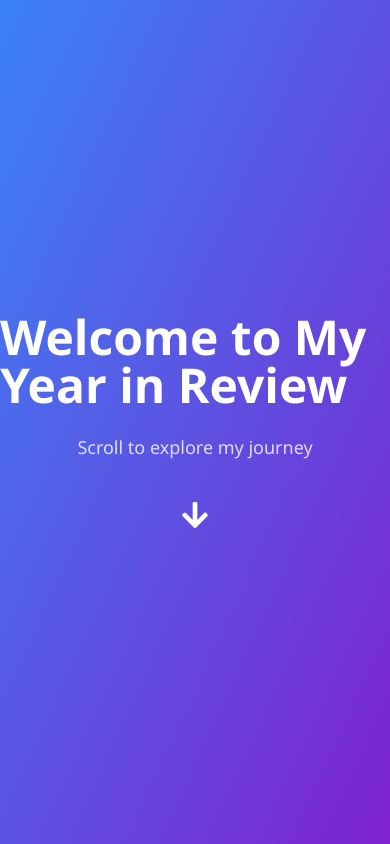
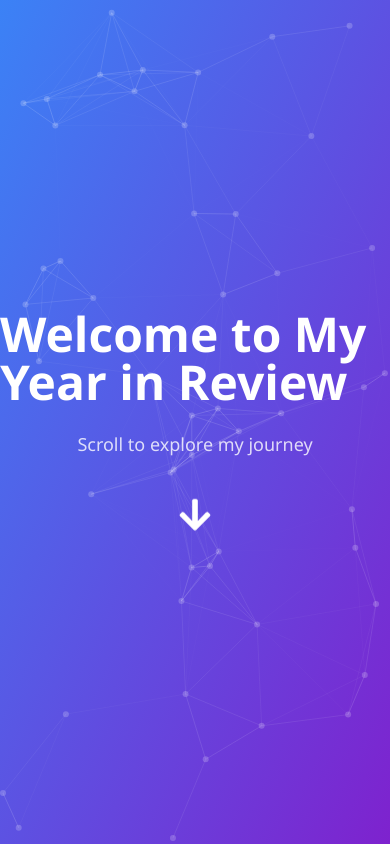
Before and after one commit to rajatasusual/year-in-rewind, a Next.js app: page / in a window 390 px wide. Built offline with nearby package versions, Linux system fonts and the light colour scheme.

Commit message:
v1.2.2 Updating minor styling -Embedded games now render in mobile view

```diff
--- a/src/app/components/EmbeddedGame.tsx
+++ b/src/app/components/EmbeddedGame.tsx
@@ -5,15 +5,21 @@ export default function EmbeddedGame() {
   return (
     <section >
       <h2>Few Games I Created</h2>
-      <div>
+      <div className="grid md:grid-cols-2 sm:grid-cols-1 gap-4">
+        <div className="bg-black rounded-lg overflow-hidden">
           <iframe
             src="https://rajatasusual.github.io/z-game"
             title="Embedded Game"
+            className="w-full h-[640px] aspect-video"
           ></iframe>
+        </div>
+        <div className="bg-black rounded-lg overflow-hidden">
           <iframe
             src="https://rajatasusual.github.io/gemini-mud"
             title="Embedded Game"
+            className="w-full h-[640px] aspect-video"
           ></iframe>
+        </div>
       </div>
     </section>
   );
--- a/src/app/components/GithubContributions.tsx
+++ b/src/app/components/GithubContributions.tsx
@@ -8,6 +8,15 @@ interface Contribution {
   date: Date;
   count: number;
   level: number;
+}
+
+interface Project {
+  name: string;
+  html_url: string;
+  description: string;
+  created_at: string;
+  languages: Record<string, string>;
+  topics: string[];
 }
 
 const startDate = new Date('2024-01-01');
@@ -37,7 +46,7 @@ export default function GitHubContributions() {
         const monthly = Array(12).fill(0);
         contributions.forEach((c) => monthly[c.date.getMonth()] += c.count);
 
-        const topRepos = (await (await fetch('/projects.json')).json()).slice(1, 4).map((repo: any) => repo.name);
+        const topRepos = (await (await fetch('/projects.json')).json()).slice(1, 4).map((repo: Project) => repo.name);
 
         setContributions(contributions);
         setTotalContributions(total);
--- a/src/app/components/LandingSection.tsx
+++ b/src/app/components/LandingSection.tsx
@@ -16,7 +16,7 @@ export default function LandingSection() {
     <section ref={landingRef} className="flex flex-col items-center justify-center h-full bg-gradient-to-br from-blue-500 to-purple-700 text-white">
       <h1 className="text-5xl font-bold mb-6">Welcome to My Year in Review</h1>
       <p className="text-lg opacity-80">Scroll to explore my journey</p>
-      <FaArrowDown className="text-3xl mt-10 animate-bounce" />
+      <FaArrowDown className="scroll-arrow" />
     </section>
   );
 }
--- a/src/app/components/MediumArticles.tsx
+++ b/src/app/components/MediumArticles.tsx
@@ -2,7 +2,6 @@
 "use client";
 
 import { useEffect, useState } from 'react';
-import { FaArrowRight } from 'react-icons/fa';
 
 interface Article {
   title: string;
--- a/src/app/globals.css
+++ b/src/app/globals.css
@@ -20,7 +20,8 @@ html, body {
   padding: 0;
   font-family: 'Segoe UI', Tahoma, Geneva, Verdana, sans-serif;
   overscroll-behavior-x: none;
-  overflow-x: scroll;
+  overflow-x: hidden;
+  scroll-behavior: smooth;
 }
 
 section {
@@ -51,6 +52,11 @@ button {
   @apply bg-gradient bg-gradient-to-r from-blue-500 to-green-500 text-white text-4xl text-gray-800;
 }
 
+/* Scrolling arrows and indicators */
+.scroll-arrow {
+  @apply text-4xl text-white mt-10 animate-bounce cursor-pointer;
+}
+
 /*
  * Article styles
  */
@@ -60,7 +66,7 @@ button {
 }
 
 .article-card {
-  @apply flex-shrink-0 w-1/3 p-6 shadow-md rounded-lg bg-transparent transition duration-500;
+  @apply flex-shrink-0 md:w-1/3 sm:w-screen p-6 shadow-md rounded-lg bg-transparent transition duration-500;
 }
 
 .article-image {
--- a/src/app/helpers/ParticleBackground.tsx
+++ b/src/app/helpers/ParticleBackground.tsx
@@ -1,6 +1,3 @@
-// src/app/components/ParticleBackground.tsx
-"use client";
-
 import Particles from "react-tsparticles";
 import { loadFull } from "tsparticles";
 import { useCallback } from "react";
@@ -17,9 +14,7 @@ export default function ParticleBackground() {
       init={particlesInit}
       options={{
         fullScreen: { enable: false },
-        background: {
-          color: { value: "transparent" },
-        },
+        background: { color: { value: "transparent" } },
         particles: {
           number: { value: 50 },
           color: { value: "#ffffff" },
@@ -39,14 +34,7 @@ export default function ParticleBackground() {
           },
         },
         interactivity: {
-          events: {
-            onHover: { enable: true, mode: "repulse" },
-            onClick: { enable: true, mode: "push" },
-          },
-          modes: {
-            repulse: { distance: 100, duration: 0.4 },
-            push: { quantity: 4 },
-          },
+          events: { onHover: { enable: true, mode: "repulse" }, onClick: { enable: true, mode: "push" } },
         },
         retina_detect: true,
       }}
--- a/src/app/page.tsx
+++ b/src/app/page.tsx
@@ -7,11 +7,13 @@ import GitHubContributions from './components/GithubContributions';
 import FocusProjects from './components/FocusProjects';
 import EmbeddedGame from './components/EmbeddedGame';
 import ContactForm from './components/ContactForm';
+import ParticleBackground from './helpers/ParticleBackground';
 
 export default function Home() {
   return (
 
     <div className="snap-mandatory snap-y snap-center h-screen overflow-y-scroll">
+      <ParticleBackground />
       <div id="landing-section" className="snap-center component h-screen">
         <LandingSection />
       </div>
```
Lines whose indentation alone changed are shown as unchanged.
